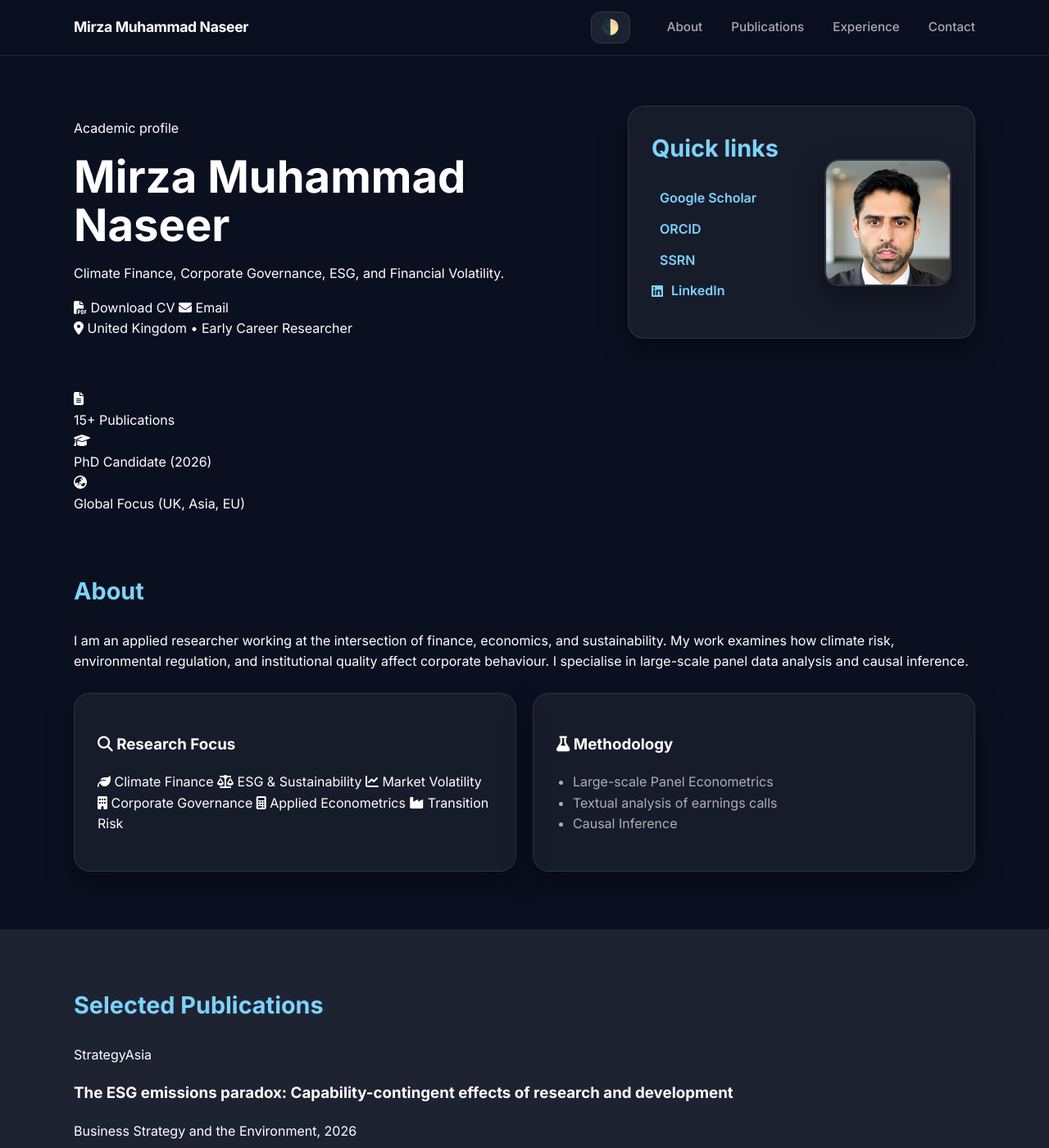
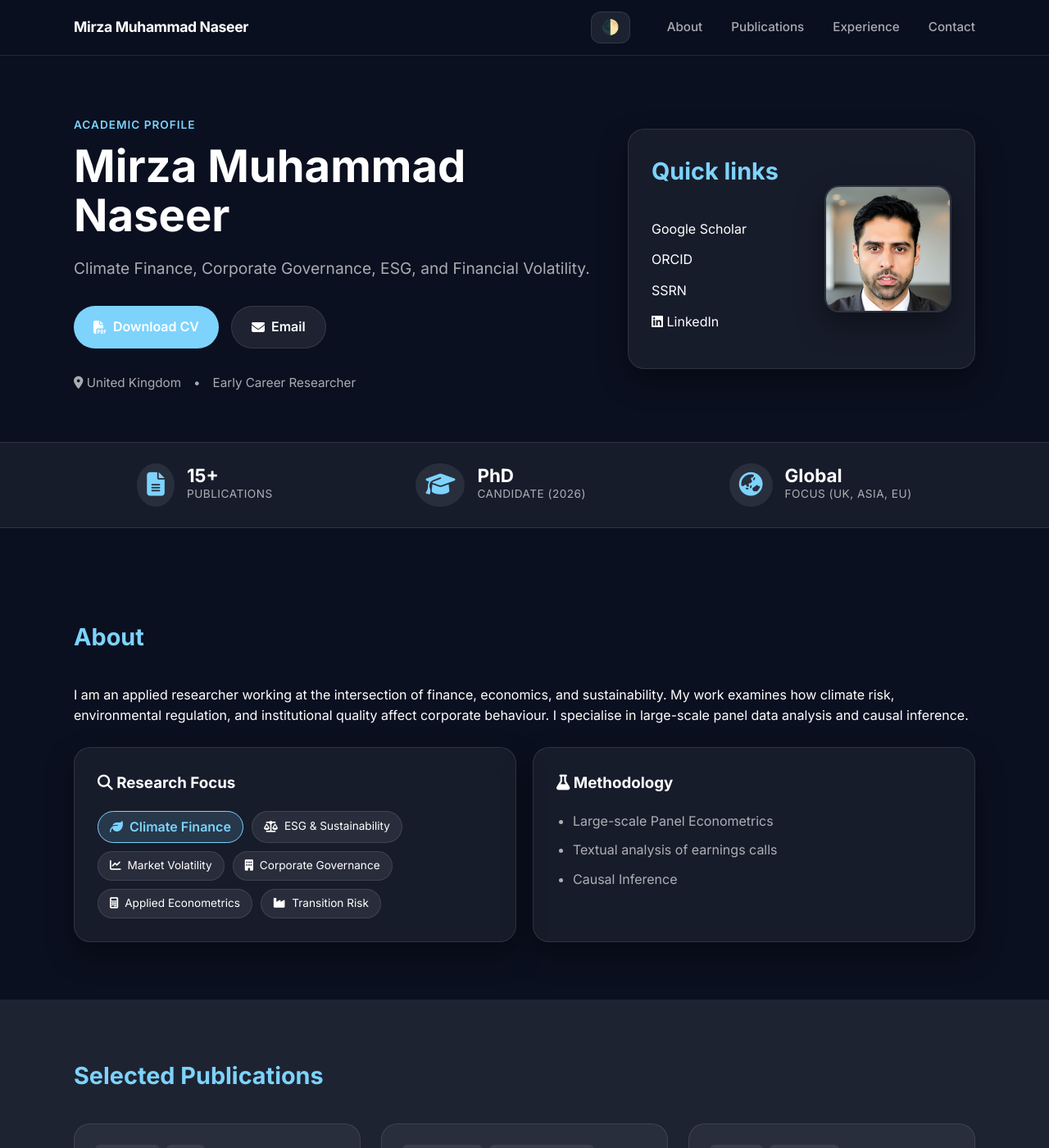
Before and after one commit to mmnaseer/mmnaseer.github.io, a Jekyll site: the page index.html, which Jekyll copies as it is, in a window 1280 px wide and 1400 px high. Shown: the whole window at 82% size. Built offline with Jekyll 4.4.1, drawn with Linux system fonts in a browser that asks for light colours; a style sheet for code colours, icons or effects is not loaded.

Commit message:
Update style.css

```diff
--- a/assets/style.css
+++ b/assets/style.css
@@ -1,13 +1,13 @@
 /* --- 1. Variables & Themes --- */
 :root {
-  /* Default Dark Theme */
   --bg: #0b1020;
   --surface: rgba(255, 255, 255, 0.05);
   --surface-2: rgba(255, 255, 255, 0.08);
   --text: #ffffff;
   --muted: rgba(255, 255, 255, 0.65);
   --line: rgba(255, 255, 255, 0.1);
-  --brand: #7dd3fc; /* Your requested Sky Blue */
+  --brand: #7dd3fc;
+  --brand-dim: rgba(125, 211, 252, 0.15); /* New variable for tags */
   --shadow: 0 15px 35px rgba(0, 0, 0, 0.4);
   --radius: 20px;
   --max: 1100px;
@@ -20,7 +20,8 @@
   --text: #0f172a;
   --muted: #475569;
   --line: #e2e8f0;
-  --brand: #0284c7; /* Darker blue for light mode readability */
+  --brand: #0284c7;
+  --brand-dim: rgba(2, 132, 199, 0.1);
   --shadow: 0 10px 25px rgba(0, 0, 0, 0.05);
 }
 
@@ -36,182 +37,136 @@
   transition: background 0.3s, color 0.3s;
 }
 
-.container {
-  width: min(var(--max), 92%);
-  margin: 0 auto;
-}
+.container { width: min(var(--max), 92%); margin: 0 auto; }
+a { color: inherit; text-decoration: none; transition: color 0.2s; }
+a:hover { color: var(--brand); }
 
-a {
-  color: inherit;
-  text-decoration: none;
-  transition: color 0.2s;
-}
-
-a:hover {
-  color: var(--brand);
-}
-
-/* --- 3. Header & Navigation (FIXED SPACING) --- */
+/* --- 3. Header --- */
 .topbar {
-  position: sticky;
-  top: 0;
+  position: sticky; top: 0;
   background: color-mix(in srgb, var(--bg) 80%, transparent);
   backdrop-filter: blur(12px);
   border-bottom: 1px solid var(--line);
   z-index: 100;
 }
-
-.topbar-inner {
-  display: flex;
-  justify-content: space-between;
-  align-items: center;
-  padding: 14px 0;
+.topbar-inner { display: flex; justify-content: space-between; align-items: center; padding: 14px 0; }
+.brand { font-weight: 700; font-size: 1.1rem; letter-spacing: -0.02em; }
+.header-right { display: flex; align-items: center; gap: 45px; }
+.nav { display: flex; align-items: center; gap: 35px; }
+.nav a { color: var(--muted); font-weight: 500; font-size: 0.95rem; }
+.nav a:hover { color: var(--text); }
+.theme-toggle {
+  background: var(--surface-2); border: 1px solid var(--line);
+  color: var(--text); padding: 8px 12px; border-radius: 12px;
+  cursor: pointer; font-size: 1.1rem; display: flex; align-items: center;
 }
 
-.brand {
-  font-weight: 700;
-  font-size: 1.1rem;
-  letter-spacing: -0.02em;
+/* --- 4. Hero --- */
+.hero { padding: 60px 0; }
+.hero-grid { display: grid; grid-template-columns: 1.5fr 1fr; gap: 40px; align-items: center; }
+.kicker { color: var(--brand); font-weight: 600; text-transform: uppercase; font-size: 0.85rem; letter-spacing: 1px; margin-bottom: 10px; }
+.lead { font-size: 1.2rem; color: var(--muted); margin-bottom: 30px; }
+.cta-row { display: flex; gap: 15px; margin-bottom: 30px; }
+.btn {
+  display: inline-flex; align-items: center; gap: 8px;
+  padding: 12px 24px; border-radius: 50px; font-weight: 600;
+  background: var(--surface-2); border: 1px solid var(--line);
+}
+.btn.primary { background: var(--brand); color: #fff; border: none; }
+.btn:hover { transform: translateY(-2px); }
+.meta { display: flex; gap: 15px; color: var(--muted); font-size: 0.95rem; }
+
+.quick-links-card { display: flex; justify-content: space-between; align-items: center; padding: 25px; }
+.profile-img {
+  width: 155px !important; height: 155px !important;
+  object-fit: cover; object-position: top;
+  border-radius: 18px; border: 2px solid var(--line);
+  box-shadow: var(--shadow); display: block;
 }
 
-/* Right side group containing toggle and nav */
-.header-right {
-  display: flex;
-  align-items: center;
-  gap: 45px; /* Significant space between toggle and nav */
+/* --- 5. NEW: Stats Bar --- */
+.stats-bar {
+  background: var(--surface);
+  border-top: 1px solid var(--line);
+  border-bottom: 1px solid var(--line);
+  padding: 25px 0;
+  margin-bottom: 40px;
 }
+.stats-grid { display: flex; justify-content: space-around; flex-wrap: wrap; gap: 20px; }
+.stat-item { display: flex; align-items: center; gap: 15px; }
+.stat-icon { font-size: 1.8rem; color: var(--brand); background: var(--surface-2); padding: 12px; border-radius: 50%; }
+.stat-text { display: flex; flex-direction: column; }
+.stat-number { font-size: 1.4rem; font-weight: 700; color: var(--text); line-height: 1; }
+.stat-label { font-size: 0.85rem; color: var(--muted); text-transform: uppercase; letter-spacing: 0.5px; }
 
-.nav {
-  display: flex;
-  align-items: center;
-  gap: 35px; /* Space between About, Research, Publications, etc. */
-}
-
-.nav a {
-  color: var(--muted);
-  font-weight: 500;
-  font-size: 0.95rem;
-  white-space: nowrap;
-}
-
-.nav a:hover { color: var(--text); }
-
-.theme-toggle {
-  background: var(--surface-2);
-  border: 1px solid var(--line);
-  color: var(--text);
-  padding: 8px 12px;
-  border-radius: 12px;
-  cursor: pointer;
-  font-size: 1.1rem;
-  display: flex;
-  align-items: center;
-  justify-content: center;
-}
-
-/* --- 4. Hero Section & Profile Photo (FIXED CROP) --- */
-.hero { padding: 60px 0; }
-
-.hero-grid {
-  display: grid;
-  grid-template-columns: 1.5fr 1fr;
-  gap: 40px;
-  align-items: center;
-}
-
-.quick-links-card {
-  display: flex;
-  justify-content: space-between;
-  align-items: center;
-  padding: 25px;
-}
-
-/* Force the photo into a perfect professional square */
-.profile-img {
-  width: 155px !important;
-  height: 155px !important;
-  object-fit: cover;      /* Crops without stretching */
-  object-position: top;   /* Focuses on the face */
-  border-radius: 18px;    /* Matches card corners */
-  border: 2px solid var(--line);
-  box-shadow: var(--shadow);
-  display: block;
-}
-
-/* --- 5. Sections & Cards --- */
+/* --- 6. Sections General --- */
 .section { padding: 70px 0; }
 .section.alt { background: var(--surface-2); }
+h1 { font-size: clamp(2.5rem, 5vw, 3.4rem); margin: 10px 0; line-height: 1.1; }
+h2 { color: var(--brand); font-size: 1.8rem; margin-top: 0; margin-bottom: 35px; }
+h3 { margin-top: 0; }
+.card { background: var(--surface); border: 1px solid var(--line); border-radius: var(--radius); padding: 28px; box-shadow: var(--shadow); }
+.grid-2 { display: grid; grid-template-columns: 1fr 1fr; gap: 20px; margin-top: 25px; }
 
-h1 { font-size: clamp(2.5rem, 5vw, 3.4rem); margin: 10px 0; line-height: 1.1; }
-h2 { color: var(--brand); font-size: 1.8rem; margin-top: 0; margin-bottom: 25px; }
-
-.card {
-  background: var(--surface);
-  border: 1px solid var(--line);
-  border-radius: var(--radius);
-  padding: 28px;
-  box-shadow: var(--shadow);
-}
-
-.grid-2 {
-  display: grid;
-  grid-template-columns: 1fr 1fr;
-  gap: 20px;
-  margin-top: 25px;
-}
-
-/* --- 6. Lists & Typography --- */
+/* --- 7. NEW: Topic Cloud & Lists --- */
 .link-list { list-style: none; padding: 0; }
 .link-list li { margin: 12px 0; }
-.link-list a {
-  color: var(--brand);
-  font-weight: 600;
-  display: flex;
-  align-items: center;
-  gap: 10px;
+.bullets { padding-left: 20px; color: var(--muted); }
+.bullets li { margin-bottom: 10px; }
+
+.topic-cloud { display: flex; flex-wrap: wrap; gap: 10px; margin-top: 15px; }
+.topic-tag {
+  background: var(--surface-2); border: 1px solid var(--line);
+  padding: 6px 14px; border-radius: 50px; font-size: 0.85rem;
+  display: flex; align-items: center; gap: 8px; color: var(--text);
 }
+.topic-tag.large { font-size: 1rem; background: var(--brand-dim); border-color: var(--brand); color: var(--brand); font-weight: 600; }
 
-.bullets { padding-left: 20px; color: var(--muted); }
-.pubs { padding-left: 20px; }
-.pubs li { margin-bottom: 20px; }
+/* --- 8. NEW: Publication Grid --- */
+.pubs-grid { display: grid; grid-template-columns: repeat(auto-fill, minmax(320px, 1fr)); gap: 25px; }
+.pub-card {
+  background: var(--surface); border: 1px solid var(--line);
+  border-radius: var(--radius); padding: 25px;
+  transition: transform 0.2s, border-color 0.2s;
+  display: flex; flex-direction: column;
+}
+.pub-card:hover { transform: translateY(-5px); border-color: var(--brand); }
+.pub-tags { display: flex; gap: 8px; margin-bottom: 15px; }
+.tag { background: var(--surface-2); color: var(--brand); font-size: 0.7rem; font-weight: 600; padding: 4px 10px; border-radius: 6px; text-transform: uppercase; }
+.pub-title { font-size: 1.1rem; margin: 0 0 10px 0; line-height: 1.4; }
+.pub-journal { font-style: italic; color: var(--muted); font-size: 0.9rem; margin-bottom: 20px; }
+.pub-actions { margin-top: auto; display: flex; gap: 10px; }
+.btn-sm {
+  padding: 6px 14px; border-radius: 8px; font-size: 0.85rem; font-weight: 600;
+  background: var(--brand); color: #fff !important;
+}
+.btn-sm.outline { background: transparent; border: 1px solid var(--line); color: var(--text) !important; }
+.btn-sm:hover { opacity: 0.9; }
 
-.footer {
-  padding: 50px 0;
-  text-align: center;
-  border-top: 1px solid var(--line);
-  color: var(--muted);
-  font-size: 0.9rem;
+/* --- 9. NEW: Timeline --- */
+.timeline { position: relative; max-width: 800px; margin: 0 auto; padding: 20px 0; }
+.timeline::before {
+  content: ''; position: absolute; left: 19px; top: 0; bottom: 0;
+  width: 2px; background: var(--line);
 }
-.pub-links a {
-    color: #ff7eb9; /* Replace with your preferred Hex color */
-    font-weight: 700;
-    text-decoration: none;
+.timeline-item { position: relative; padding-left: 60px; margin-bottom: 40px; }
+.timeline-dot {
+  position: absolute; left: 10px; top: 5px; width: 20px; height: 20px;
+  background: var(--brand); border-radius: 50%;
+  border: 4px solid var(--bg); box-shadow: 0 0 0 1px var(--line);
 }
+.timeline-date { font-family: monospace; color: var(--brand); font-weight: 600; margin-bottom: 5px; display: block; }
+.timeline-content { background: var(--surface); padding: 20px; border-radius: 12px; border: 1px solid var(--line); }
+.company { display: block; font-style: italic; color: var(--muted); margin-top: -10px; }
 
-.pub-links a:hover {
-    color: var(--text); /* Changes color when you hover */
-    text-decoration: underline;
-}
+.footer { padding: 50px 0; text-align: center; border-top: 1px solid var(--line); color: var(--muted); font-size: 0.9rem; }
 
-
-/* --- 7. Responsive Design --- */
+/* --- 10. Responsive --- */
 @media (max-width: 900px) {
   .hero-grid, .grid-2 { grid-template-columns: 1fr; }
-
   .header-right { gap: 15px; }
-
-  /* Hide nav on mobile; toggle menu via JS if desired */
   .nav { display: none; }
-
-  .quick-links-card {
-    flex-direction: column-reverse;
-    text-align: center;
-    gap: 25px;
-  }
-
-  .profile-img {
-    width: 140px !important;
-    height: 140px !important;
-    margin: 0 auto;
-  }
+  .quick-links-card { flex-direction: column-reverse; text-align: center; gap: 25px; }
+  .profile-img { margin: 0 auto; }
+  .stats-grid { flex-direction: column; align-items: flex-start; }
 }
```
